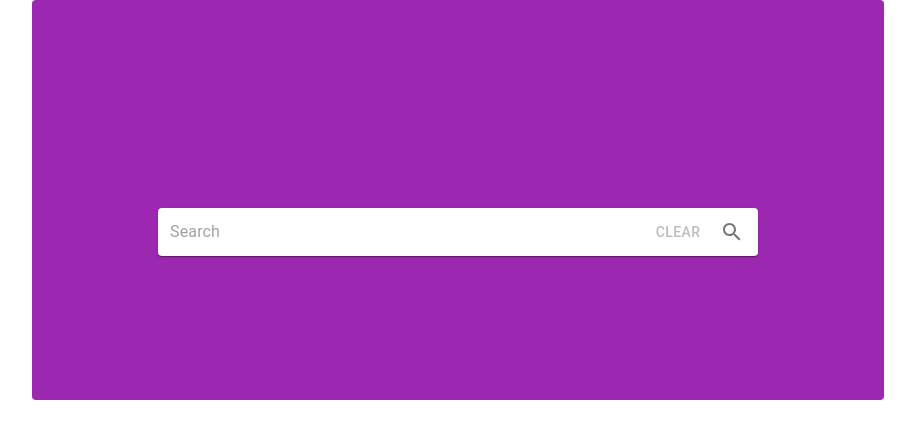
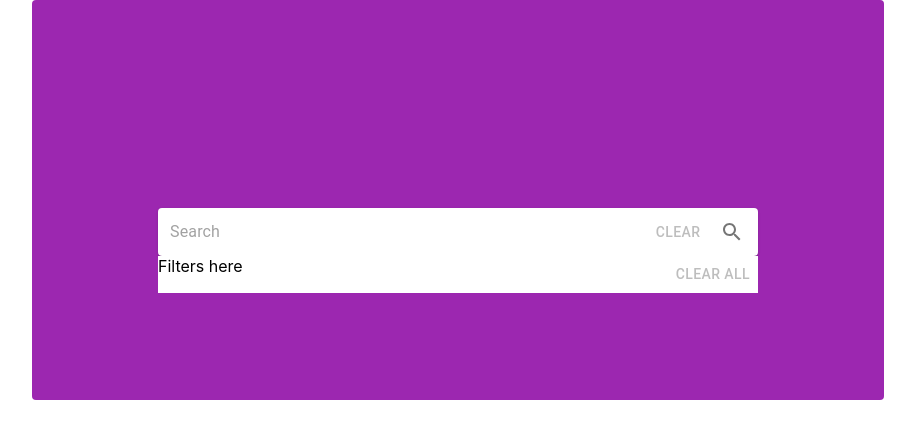
Before and after one commit to judygab/daily-logger, a Next.js app: page / in a window 1280 px wide. Shown: the top 438 px of the page, without its empty margins (182-1097 px from the left). Built offline with nearby package versions, Linux system fonts and the light colour scheme.

Commit message:
added filters container

```diff
--- a/pages/index.tsx
+++ b/pages/index.tsx
@@ -5,6 +5,7 @@ import styles from '../styles/Home.module.css'
 import SearhBar from "../src/components/SearchBar";
 import Box, { BoxProps } from '@mui/material/Box';
 import { purple } from '@mui/material/colors';
+import { Filters } from "../src/containers/Filters";
 
 const Home: NextPage = () => {
   return (
@@ -12,7 +13,8 @@ const Home: NextPage = () => {
       <Box
         sx={{
           display: 'flex',
-          justifyContent: 'center',
+          flexDirection: 'column',
+          alignItems: 'center',
           p: 1,
           m: 1,
           bgcolor: purple[500],
@@ -23,6 +25,7 @@ const Home: NextPage = () => {
         }}
         >
         <SearhBar />
+        <Filters />
       </Box>
     </div>
   )
--- /dev/null
+++ b/src/containers/Filters.tsx
@@ -0,0 +1,18 @@
+import Box, { BoxProps } from '@mui/material/Box';
+import Button from '@mui/material/Button';
+
+export const Filters = () => {
+  return (
+    <Box sx={{
+      width: '600px',
+      backgroundColor: 'white',
+      borderColor: "rgba(0, 0, 0, 0.1)",
+      borderWidth: "1px",
+      display: 'flex',
+      justifyContent: 'space-between',
+    }}>
+      Filters here
+      <Button disabled>Clear All</Button>
+    </Box>
+  )
+}
```
